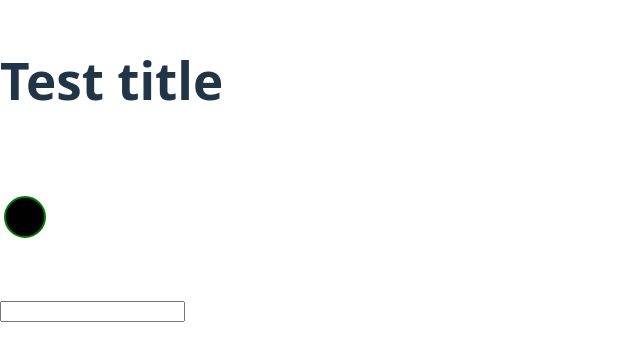
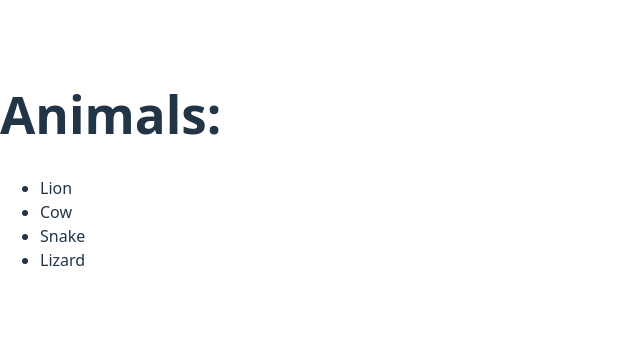
Before and after one commit to kiptalam1/my-first-react-app, a React (Vite) app: page / in a window 1280 px wide. Shown: the part 230-590 px from the top of the page, without its empty margins (0-640 px from the left). Built offline with nearby package versions, Linux system fonts and the light colour scheme.

Commit message:
Render list of elements in jsx

```diff
--- /dev/null
+++ b/src/AnimalList.jsx
@@ -0,0 +1,29 @@
+// function AnimalList () {
+//     const animals = ["Lion", "Cow", "Snake", "Lizard"];
+
+//     return (
+//         <div>
+//             <h1>Animals:</h1>
+//             <ul>
+//                 {animals.map((animal) => { return <li key={animal}>{animal}</li>})}
+//             </ul>
+//         </div>
+//     )
+
+// }
+
+const AnimalList = () => {
+    const animals = ["Lion", "Cow", "Snake", "Lizard"];
+    const animalsList = animals.map(animal => <li key={animal}>{animal}</li>);
+
+    return (
+        <div>
+            <h1>Animals:</h1>
+            <ul>
+                {animalsList}
+            </ul>
+        </div>
+    )
+}
+
+export default AnimalList;
--- a/src/main.jsx
+++ b/src/main.jsx
@@ -4,9 +4,10 @@
 // import App from './App.jsx'
 // import Greeting from './Greeting.jsx';
 import Syntax from './Syntax.jsx'
+import AnimalList from './AnimalList.jsx'
 
 createRoot(document.getElementById('root')).render(
   <StrictMode>
-    <Syntax />
+    <AnimalList />
   </StrictMode>,
 )
```
